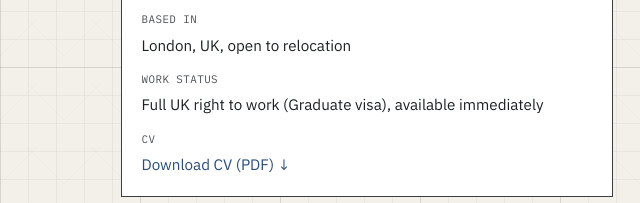
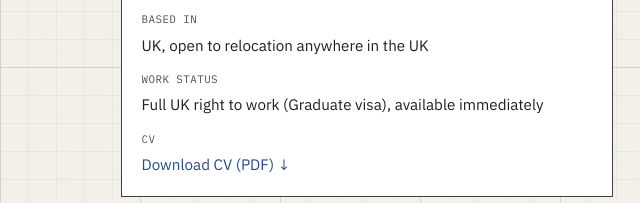
Before and after one commit to abhiramtadi/abhiramtadi.github.io, a plain HTML site: page contact.html in a window 1280 px wide. Shown: the part 493-696 px from the top of the page, 0-640 px from the left. Drawn offline with nearby package versions, Linux system fonts and the light colour scheme.

Commit message:
Add files via upload

```diff
--- a/contact.html
+++ b/contact.html
@@ -46,7 +46,7 @@
         <p style="font-family:'IBM Plex Mono',monospace;font-size:0.68rem;color:#4B5157;margin:0 0 4px;letter-spacing:0.04em">LINKEDIN</p>
         <p style="margin:0 0 14px;font-size:0.95rem"><a href="https://linkedin.com/in/abhiramreddytadi" target="_blank">linkedin.com/in/abhiramreddytadi</a></p>
         <p style="font-family:'IBM Plex Mono',monospace;font-size:0.68rem;color:#4B5157;margin:0 0 4px;letter-spacing:0.04em">BASED IN</p>
-        <p style="margin:0 0 14px;font-size:0.95rem">London, UK, open to relocation</p>
+        <p style="margin:0 0 14px;font-size:0.95rem">UK, open to relocation anywhere in the UK</p>
         <p style="font-family:'IBM Plex Mono',monospace;font-size:0.68rem;color:#4B5157;margin:0 0 4px;letter-spacing:0.04em">WORK STATUS</p>
         <p style="margin:0 0 14px;font-size:0.95rem">Full UK right to work (Graduate visa), available immediately</p>
         <p style="font-family:'IBM Plex Mono',monospace;font-size:0.68rem;color:#4B5157;margin:0 0 4px;letter-spacing:0.04em">CV</p>
```
